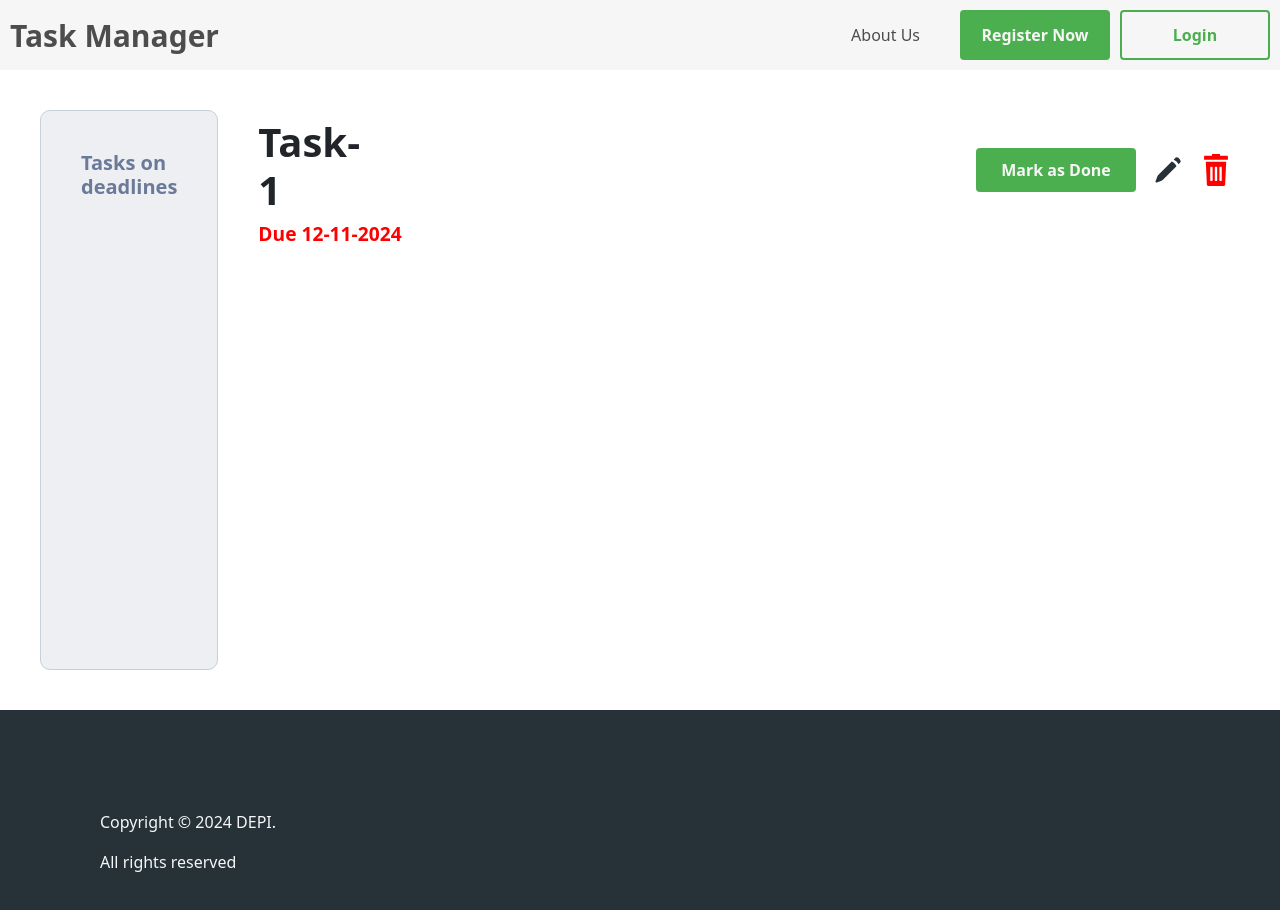
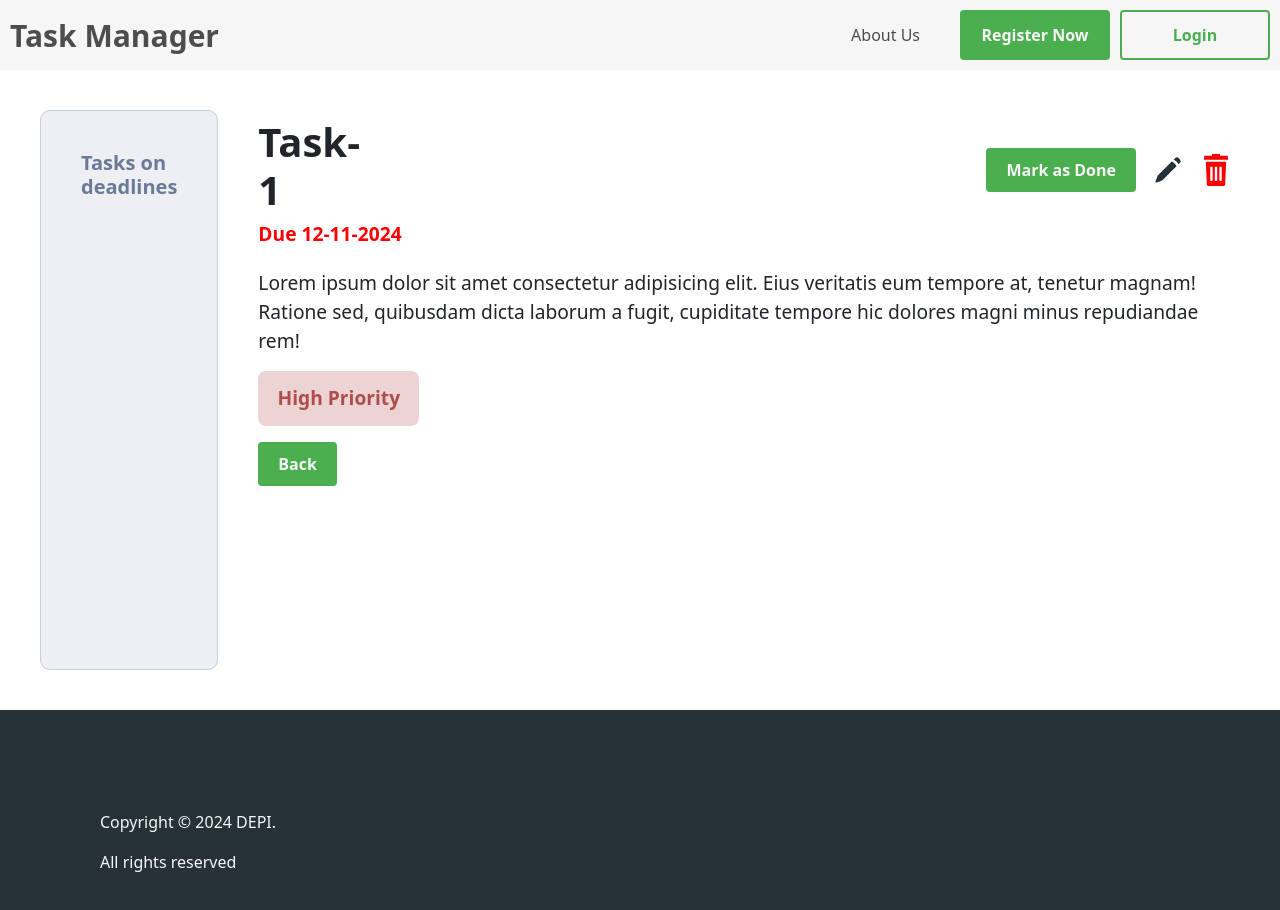
Before and after one commit to Karim-Hosam/fullstack-task-manager, a React (Vite) app in the folder Task-Management-System/: page /home/taskDetails in a window 1280 px wide. Shown: the top 910 px of the page. Built offline with nearby package versions, Linux system fonts and the light colour scheme.

Commit message:
Finish Task Details (Frontend)

```diff
--- a/Task-Management-System/src/components/TaskDetails/TaskDetails.jsx
+++ b/Task-Management-System/src/components/TaskDetails/TaskDetails.jsx
@@ -1,6 +1,16 @@
 import TDCSS from './taskDetailsCSS.module.css' //TDCSS -> Task Deatails CSS
 import binIcon from '../../Images/Icons/bin.svg'
 import editIcon from '../../Images/Icons/Edit.svg'
+import { useNavigate } from 'react-router-dom';
+
+function choosePriorityClass(priority){
+    if(priority === 'High')
+        return TDCSS.HighPriority;
+    else if(priority === 'Medium')
+        return TDCSS.MedPriority;
+    else
+        return TDCSS.LowPriority;
+}
 
 export default function TaskDetails(){
 
@@ -17,7 +27,11 @@ export default function TaskDetails(){
         toDoListId: 0
     };
 
+    const navegate = useNavigate();
 
+    const navegateToTasks = function(){
+        navegate('/home/tasks');
+    }
 
     return(
         <>
@@ -30,8 +44,10 @@ export default function TaskDetails(){
                         <img src={binIcon} alt="bin" style={{width: '2rem'}}/>
                     </div>
                 </div>
-
                 <h3 className={TDCSS.Deadline}>Due {tempTask.deadline}</h3>
+                <p className={TDCSS.description}>{tempTask.description}</p>
+                <div className={choosePriorityClass(tempTask.priority)}>{tempTask.priority} Priority</div>
+                <button className={TDCSS.button} onClick={navegateToTasks} style={{marginTop: '1rem'}}>Back</button>
             </div>
         </>
     )
--- a/Task-Management-System/src/components/TaskDetails/TaskDetailsCSS.module.css
+++ b/Task-Management-System/src/components/TaskDetails/TaskDetailsCSS.module.css
@@ -36,7 +36,7 @@
 
     background-color: #4CAF4F;
     color: #F6F6F6;
-    width: 10rem;
+    width:fit-content;
 }
 
 .button:hover{
@@ -49,3 +49,38 @@
     font-size: larger;
     font-weight: bold;
 }
+
+.description{
+    font-size: larger;
+    margin-top: 1rem;
+}
+
+.HighPriority{
+    font-size: larger;
+    background-color: #ECD4D4;
+    color: #AF4C4C;
+    padding: 0.8rem 1.2rem;
+    width:fit-content;
+    font-weight: bolder;
+    border-radius: 0.5rem;
+}
+
+.LowPriority{
+    font-size: larger;
+    background-color: #d4ecd6;
+    color: #4caf51;
+    padding: 0.8rem 1.2rem;
+    width:fit-content;
+    font-weight: bolder;
+    border-radius: 0.5rem;
+}
+
+.MedPriority{
+    font-size: larger;
+    background-color: #ecead4;
+    color: #a5af4c;
+    padding: 0.8rem 1.2rem;
+    width:fit-content;
+    font-weight: bolder;
+    border-radius: 0.5rem;
+}
```
